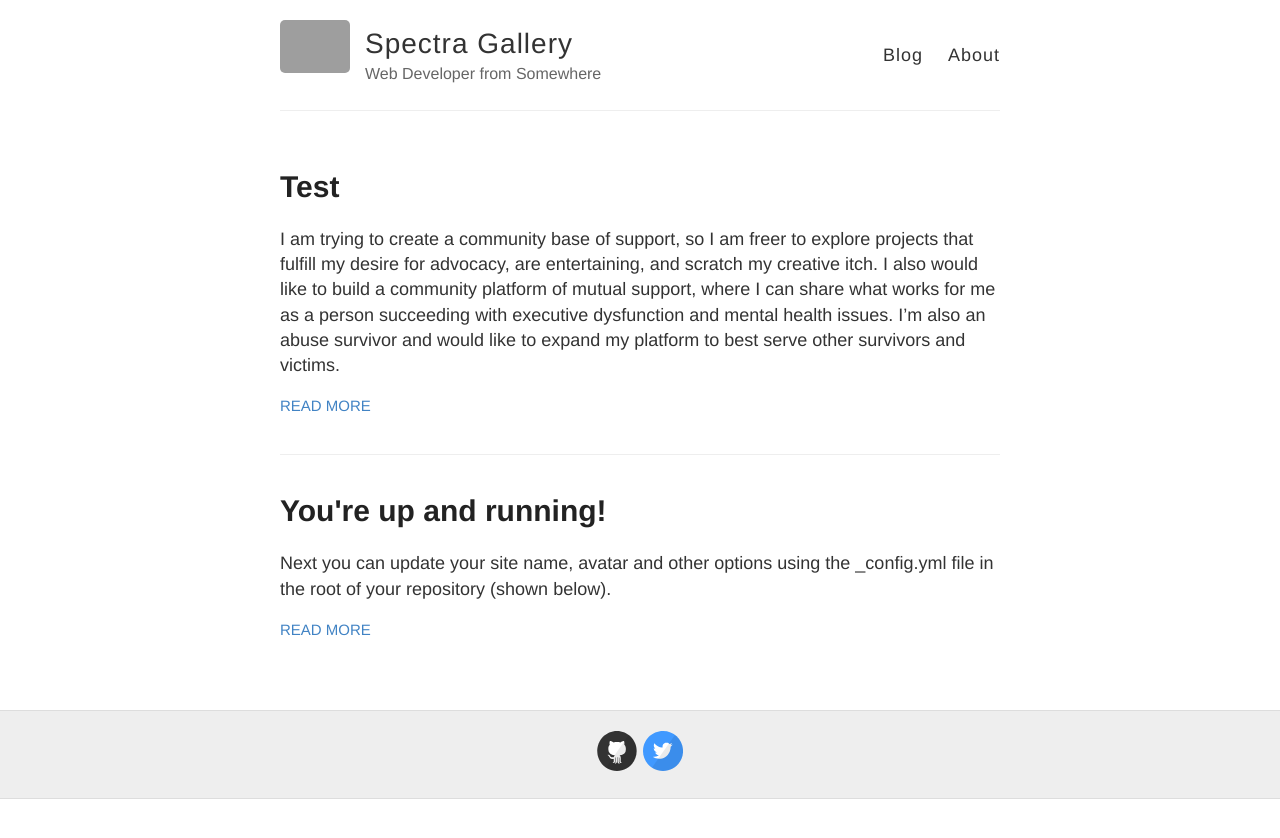
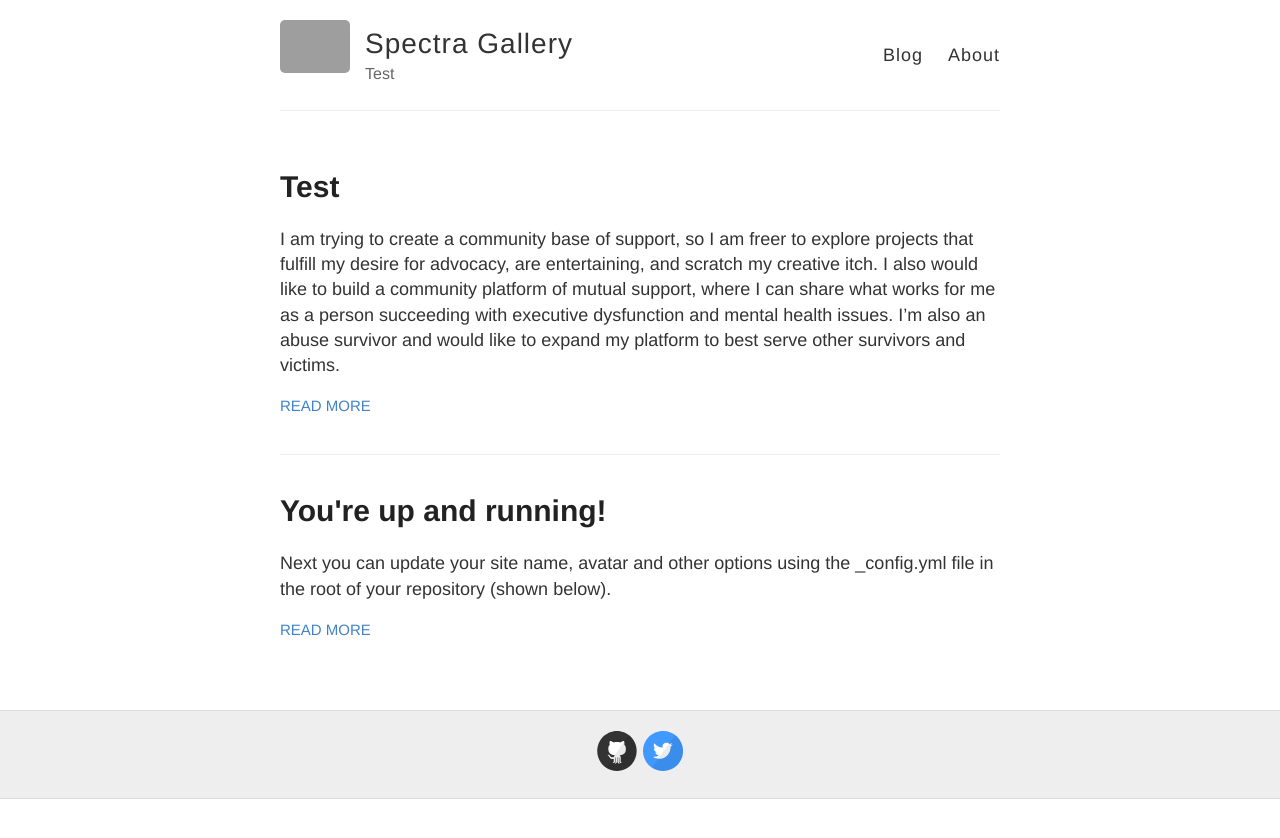
Before and after one commit to zhengyuan-gao/spectra, a Jekyll site: the page built from blog/index.html, in a window 1280 px wide. Shown: the top 838 px of the page. Built offline with Jekyll 4.4.1, drawn with Linux system fonts in a browser that asks for light colours; grey boxes are pictures that could not be loaded.

Commit message:
Update _config.yml
change title

```diff
--- a/blog/_config.yml
+++ b/blog/_config.yml
@@ -6,7 +6,7 @@
 name: Spectra Gallery
 
 # Short bio or description (displayed in the header)
-description: Web Developer from Somewhere
+description: Test
 
 # URL of your avatar or profile pic (you could use your GitHub profile pic)
 avatar: https://raw.githubusercontent.com/barryclark/jekyll-now/master/images/jekyll-logo.png
```
